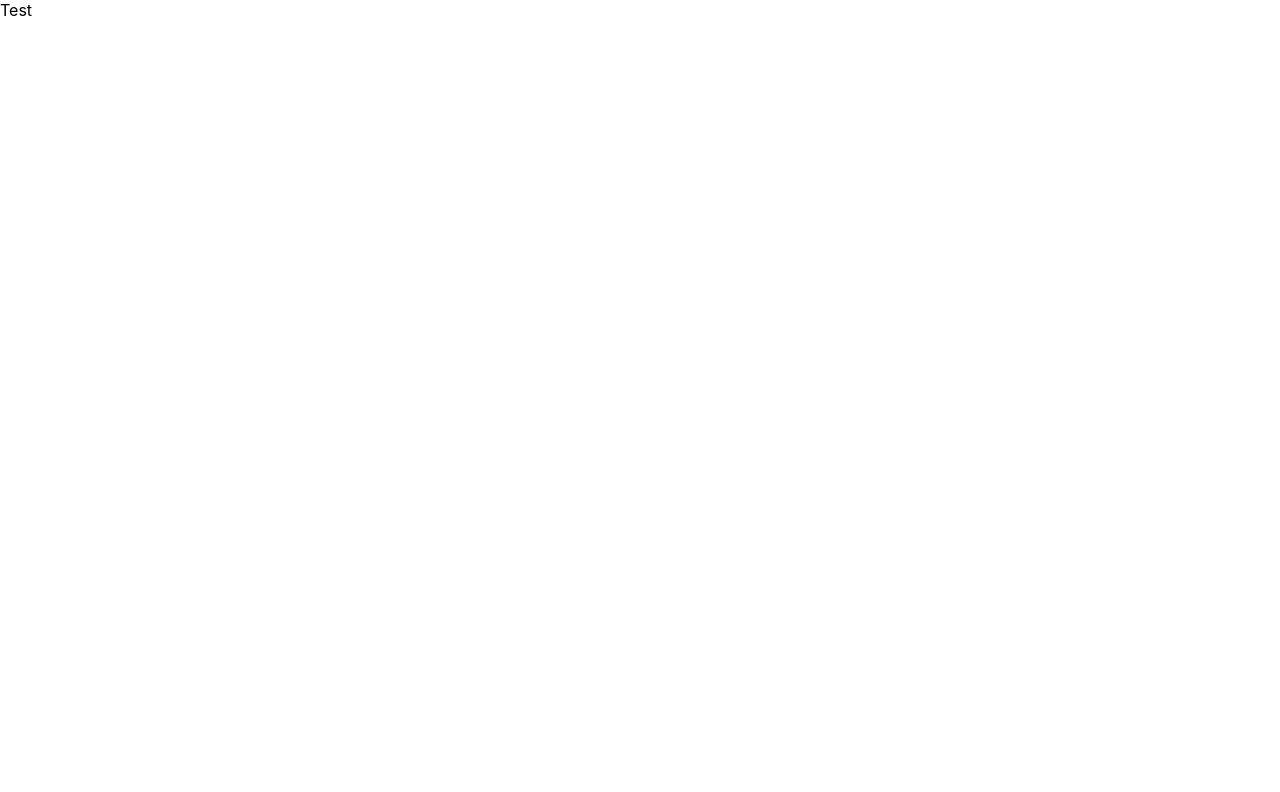
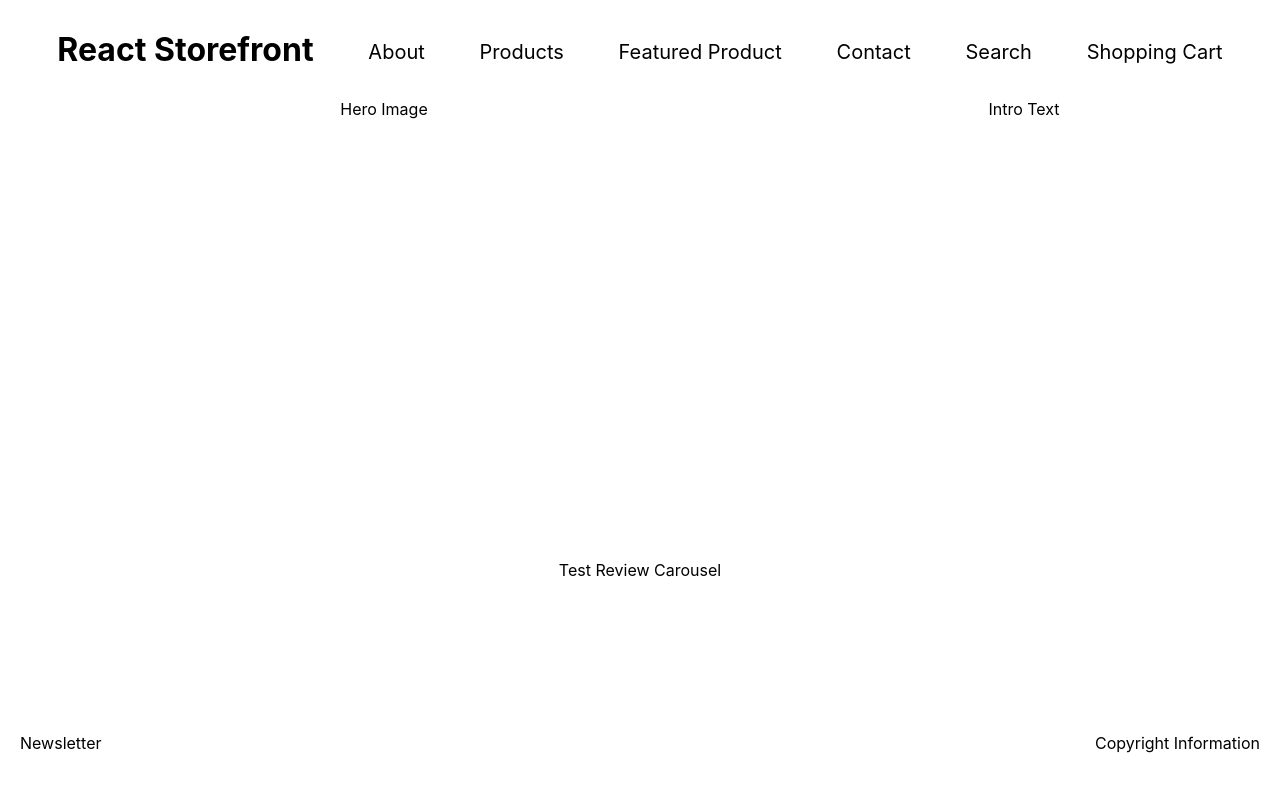
Before and after one commit to ashleighrene/React-Storefront, a React (Create React App) app: page / in a window 1280 px wide. Shown: the top 792 px of the page. Built offline with nearby package versions, Linux system fonts and the light colour scheme.

Commit message:
update README and scaffold HTML with components

```diff
--- a/src/App.css
+++ b/src/App.css
@@ -0,0 +1,50 @@
+* {
+	box-sizing: border-box;
+	margin: 0;
+	padding: 0;
+	height: 100%;
+}
+
+/* Flex Container 1 */
+.wrapper {
+	display: flex;
+	flex-direction: column;
+}
+
+/* Flex Container 2 */
+.mainHeader {
+	flex: 0.1 1 0;
+}
+
+/* Flex Container 3 */
+main {
+	display: flex;
+	flex-direction: row;
+	flex: 0.6 1 0;
+}
+
+.heroImageContainer {
+	width: 60%;
+	text-align: center;
+}
+
+.introTextContainer {
+	width: 40%;
+	text-align: center;
+}
+
+.reviewCarouselContainer {
+	flex: 0.2 1 0;
+}
+
+.mainFooter {
+	flex: 0.1 1 0;
+	display: flex;
+	justify-content: space-between;
+	margin: 20px 20px -10px 20px;
+}
+
+.newsletter {
+}
+.copyright {
+}
--- a/src/App.js
+++ b/src/App.js
@@ -1,7 +1,28 @@
 import './App.css';
+import ReviewCarousel from './components/ReviewCarousel/ReviewCarousel';
+import SalesNav from './components/SalesNav/SalesNav';
 
 function App() {
-	return <div>Test</div>;
+	return (
+		<div className='wrapper'>
+			<header className='mainHeader'>
+				<SalesNav />
+			</header>
+			<main>
+				<div className='heroImageContainer'>Hero Image</div>
+				<div className='introTextContainer'>Intro Text</div>
+			</main>
+			<div className='reviewCarouselContainer'>
+				<ReviewCarousel />
+			</div>
+			<footer className='mainFooter'>
+
+					<span className='newsLetter'>Newsletter</span>
+					<span className='copyright'>Copyright Information</span>
+
+			</footer>
+		</div>
+	);
 }
 
 export default App;
--- /dev/null
+++ b/src/components/ReviewCarousel/ReviewCarousel.css
@@ -0,0 +1,3 @@
+.Reviews {
+	text-align: center;
+}
--- /dev/null
+++ b/src/components/ReviewCarousel/ReviewCarousel.js
@@ -0,0 +1,8 @@
+import './ReviewCarousel.css';
+import React from 'react';
+
+function ReviewCarousel(props) {
+	return <div className='Reviews'>Test Review Carousel</div>;
+}
+
+export default ReviewCarousel;
--- /dev/null
+++ b/src/components/SalesNav/SalesNav.css
@@ -0,0 +1,15 @@
+.SalesNavMain {
+	display: flex;
+	list-style-type: none;
+	justify-content: space-around;
+	padding: 10px;
+	margin: 20px;
+}
+
+h1 {
+}
+
+.SalesNavMain li {
+	font-size: 20px;
+	margin-top: 10px;
+}
--- /dev/null
+++ b/src/components/SalesNav/SalesNav.js
@@ -0,0 +1,18 @@
+import './SalesNav.css';
+import React from 'react';
+
+function SalesNav(props) {
+	return (
+		<ul className='SalesNavMain'>
+			<h1>React Storefront</h1>
+			<li>About</li>
+			<li>Products</li>
+			<li>Featured Product</li>
+			<li>Contact</li>
+			<li>Search</li>
+			<li>Shopping Cart</li>
+		</ul>
+	);
+}
+
+export default SalesNav;
```
Also changed, not shown: src/components/ProductsPage/ProductsPage.js (added, +8 -0 lines), src/components/ProductsPage/ProductsPage.css (added), 1 other file (tests, documents, lock files or other folders).
